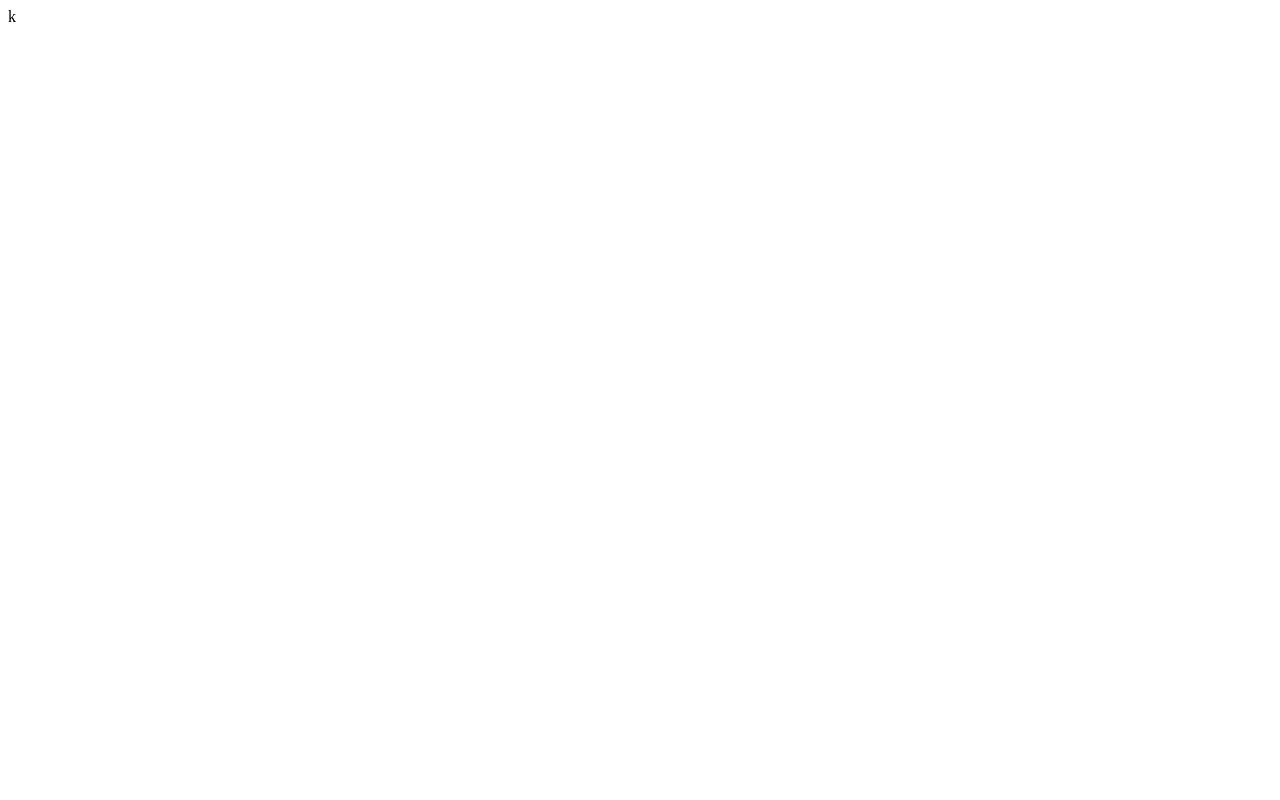
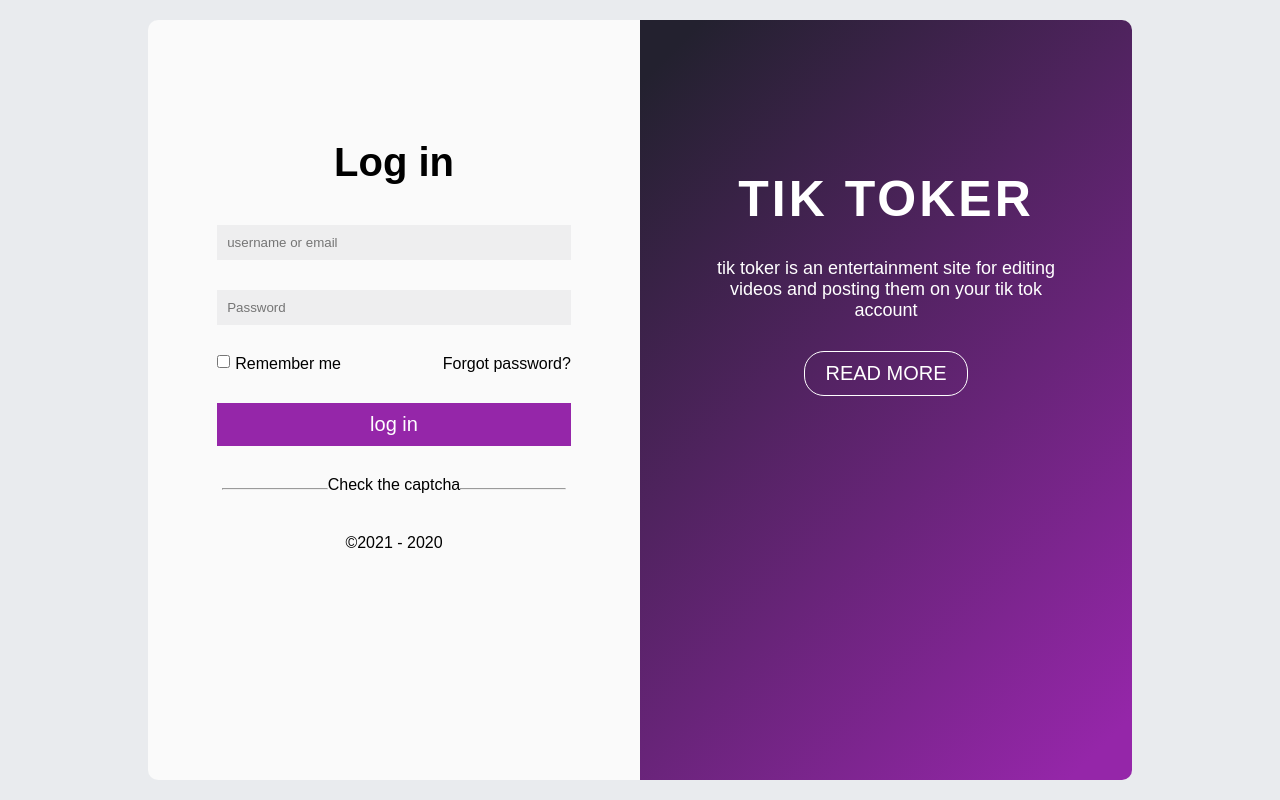
Before and after one commit to TikTokes/TikTokes.github.io, a plain HTML site: page index.html in a window 1280 px wide. Drawn offline with Linux system fonts and the light colour scheme.

Commit message:
Update index.html

```diff
--- a/index.html
+++ b/index.html
@@ -1 +1,44 @@
-k
+<html lang="en">
+<head>
+  <meta charset="UTF-8">
+  <meta http-equiv="X-UA-Compatible" content="IE=edge">
+  <title>log in</title>
+  <link rel="stylesheet" href="style_login.css">
+    <script src="https://www.google.com/recaptcha/api.js" async defer></script>
+  </head>
+  <body >
+    <div class="container">
+        <div class="login">
+           <div class="container">
+                <h1>Log in</h1>
+                <input type="email" placeholder="username or email">
+                <input type="password" placeholder="Password"><br>
+                <input type="checkbox"><span>Remember me</span>
+                <a href="#">Forgot password?</a>
+                <button>log in</button>
+
+                <hr>Check the captcha<hr>
+                <div style='height: 40px;'></div>
+                <form action="?" method="POST">
+                    <div class="g-recaptcha"
+                    data-sitekey="6LcgI54UAAAAABGdGmruw6DdOocFpYVdjYBRe4zb"
+                    data-callback="captchaCallback"></div></form>
+                <div class="clearfix"></div>
+                <span class="copyright">&copy;2021 - 2020</span>
+           </div>
+        </div>
+        <div class="register">
+            <div class="container">
+                <i class="fas fa-user-plus fa-5x"></i>
+                <h2>TIK TOKER</h2>
+                <p>tik toker is an entertainment site for editing videos and posting them on your tik tok account</p>
+                <button>read more <i class="fas fa-arrow-circle-right"></i></button>
+            </div>
+        </div>
+      </div>
+    <script>
+      function captchaCallback(response){
+          if(typeof Captcha!=="undefined"){
+          Captcha.postMessage(response); } }</script>
+  </body>
+</html>
```
